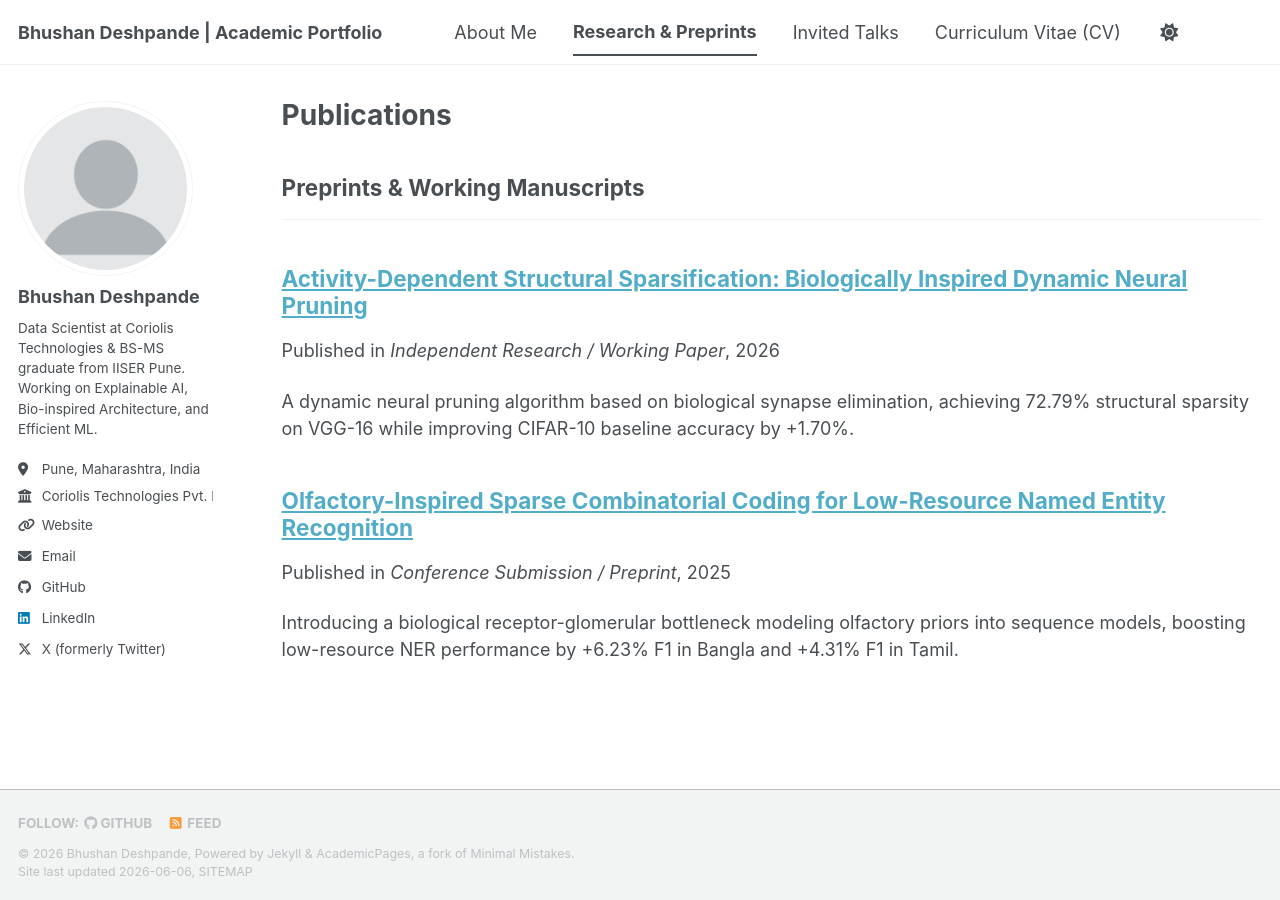
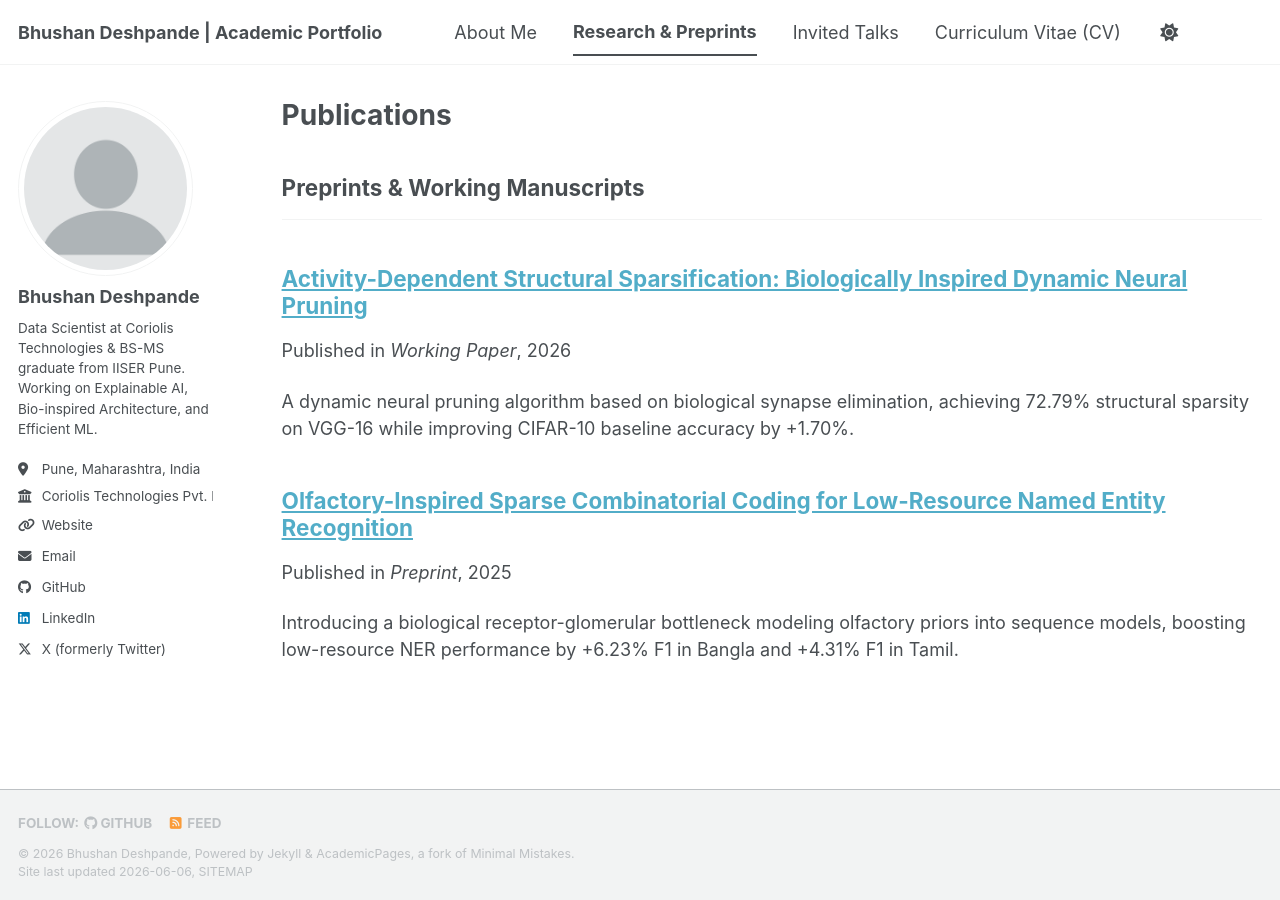
Before and after one commit to bhushan1729/bhushan1729.github.io, a Jekyll site: the page built from _pages/publications.html, in a window 1280 px wide. Built offline with Jekyll 4.4.1, drawn with Linux system fonts in a browser that asks for light colours; a script bundle is joined from its source files by our own code; library files that are not in the unit come from our copies.

Commit message:
Shorten venue labels on publications

```diff
--- a/_publications/2025-10-01-olfactory-inspired-ner.md
+++ b/_publications/2025-10-01-olfactory-inspired-ner.md
@@ -5,7 +5,7 @@ collection: publications
 category: manuscripts
 permalink: /publication/2025-10-01-olfactory-inspired-ner
 date: 2025-10-01
-venue: "Conference Submission / Preprint"
+venue: "Preprint"
 excerpt: "Introducing a biological receptor-glomerular bottleneck modeling olfactory priors into sequence models, boosting low-resource NER performance by +6.23% F1 in Bangla and +4.31% F1 in Tamil."
 ---
 
--- a/_publications/2026-06-05-dadp-pruning.md
+++ b/_publications/2026-06-05-dadp-pruning.md
@@ -5,7 +5,7 @@ collection: publications
 category: manuscripts
 permalink: /publication/2026-06-05-dadp-pruning
 date: 2026-06-05
-venue: "Independent Research / Working Paper"
+venue: "Working Paper"
 excerpt: "A dynamic neural pruning algorithm based on biological synapse elimination, achieving 72.79% structural sparsity on VGG-16 while improving CIFAR-10 baseline accuracy by +1.70%."
 ---
 
```
